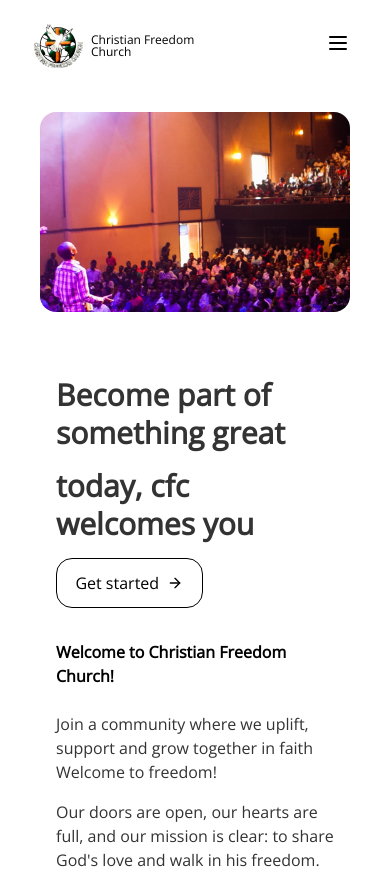
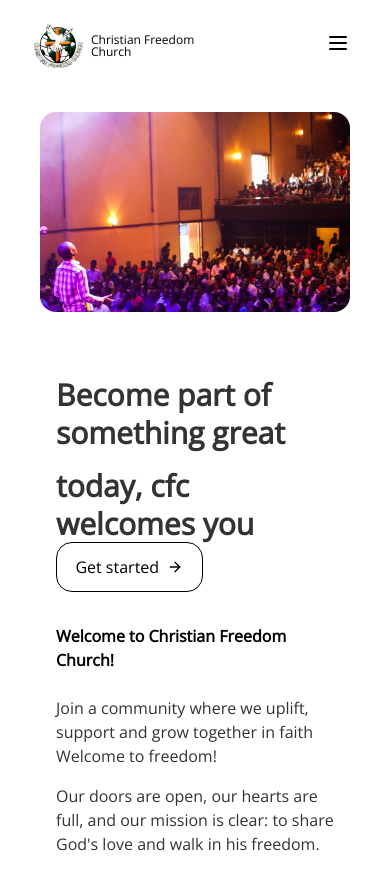
Before and after one commit to twesigetrejan/christian_freedom_church_website, a Next.js app: page / in a window 390 px wide. Shown: the top 869 px of the page. Built offline with nearby package versions, Linux system fonts and the light colour scheme.

Commit message:
styles fixing

```diff
--- a/components/hero.tsx
+++ b/components/hero.tsx
@@ -32,7 +32,7 @@ const Hero = () => {
             Become part of something great
           </h1>
 
-          <div className="flex flex-col sm:flex-row items-start sm:items-center gap-4 sm:gap-[37px] w-full">
+          <div className="flex flex-col sm:flex-row items-start sm:items-center gap-x-4 sm:gap-[37px] w-full">
             <h1 className="text-dark font-bold text-3xl sm:text-4xl md:text-5xl lg:text-[64px] font-Montserrat leading-tight">
               today, cfc welcomes you
             </h1>
```
